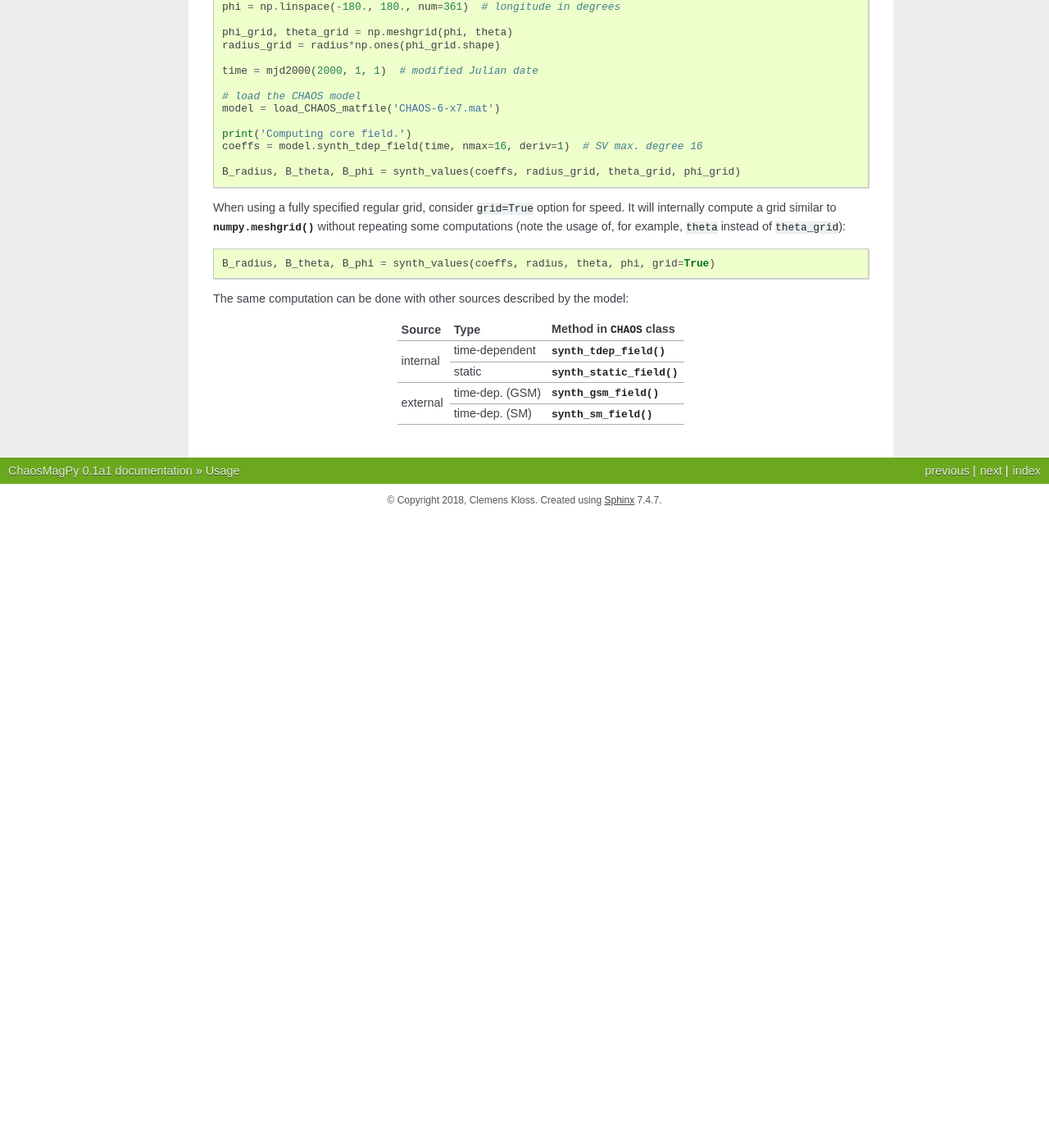
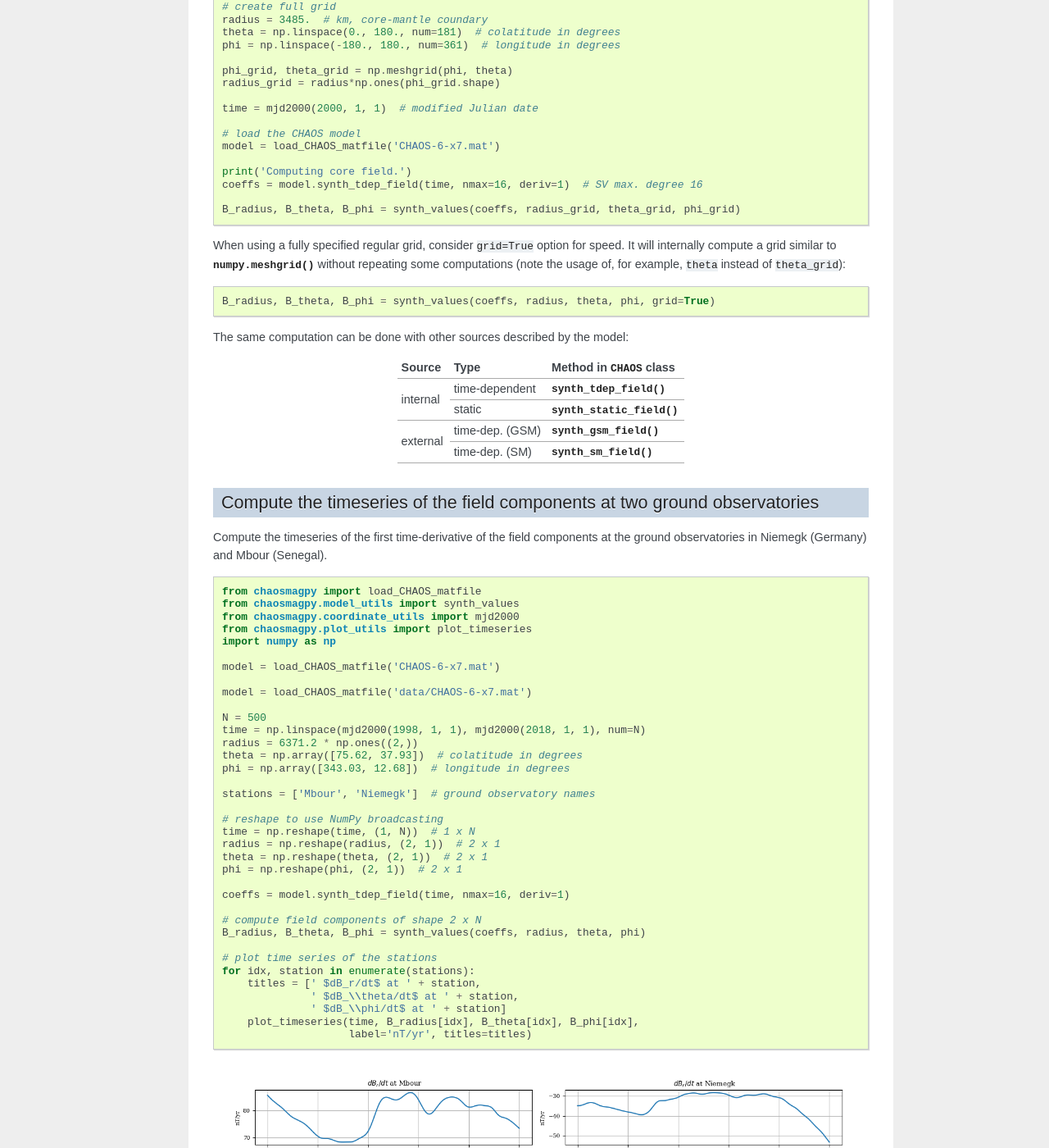
Before and after one commit to ancklo/ChaosMagPy, a Sphinx documentation site: the page built from docs/source/usage.rst, in a window 1280 px wide and 1400 px high, scrolled down 2730 px. Shown: the whole window at 82% size. Built offline with Sphinx 7.4.7, drawn with Linux system fonts in a browser that asks for light colours; before the commit the page ends 3360 px from its top, so only the background shows below that; some of the changed text lies outside the part shown.

Commit message:
Added another example showing how to compute field at stations.

```diff
--- a/docs/source/usage.rst
+++ b/docs/source/usage.rst
@@ -44,6 +44,9 @@ be plotted on a map:
 
 .. code-block:: python
 
+   import chaosmagpy as cp
+
+   model = cp.load_CHAOS_matfile('CHAOS-6-x7.mat')
    model.plot_static_map(radius=6371.2, nmax=85)
 
 .. figure:: images/plot_static_map.png
@@ -111,3 +114,55 @@ The same computation can be done with other sources described by the model:
 +          +-----------------+---------------------------------------------------+
 |          | time-dep. (SM)  | :meth:`~.CHAOS.synth_sm_field`                    |
 +----------+-----------------+---------------------------------------------------+
+
+Compute the timeseries of the field components at two ground observatories
+--------------------------------------------------------------------------
+
+Compute the timeseries of the first time-derivative of the field components at
+the ground observatories in Niemegk (Germany) and Mbour (Senegal).
+
+.. code-block:: python
+
+   from chaosmagpy import load_CHAOS_matfile
+   from chaosmagpy.model_utils import synth_values
+   from chaosmagpy.coordinate_utils import mjd2000
+   from chaosmagpy.plot_utils import plot_timeseries
+   import numpy as np
+
+   model = load_CHAOS_matfile('CHAOS-6-x7.mat')
+
+   model = load_CHAOS_matfile('data/CHAOS-6-x7.mat')
+
+   N = 500
+   time = np.linspace(mjd2000(1998, 1, 1), mjd2000(2018, 1, 1), num=N)
+   radius = 6371.2 * np.ones((2,))
+   theta = np.array([75.62, 37.93])  # colatitude in degrees
+   phi = np.array([343.03, 12.68])  # longitude in degrees
+
+   stations = ['Mbour', 'Niemegk']  # ground observatory names
+
+   # reshape to use NumPy broadcasting
+   time = np.reshape(time, (1, N))  # 1 x N
+   radius = np.reshape(radius, (2, 1))  # 2 x 1
+   theta = np.reshape(theta, (2, 1))  # 2 x 1
+   phi = np.reshape(phi, (2, 1))  # 2 x 1
+
+   coeffs = model.synth_tdep_field(time, nmax=16, deriv=1)
+
+   # compute field components of shape 2 x N
+   B_radius, B_theta, B_phi = synth_values(coeffs, radius, theta, phi)
+
+   # plot time series of the stations
+   for idx, station in enumerate(stations):
+       titles = [' $dB_r/dt$ at ' + station,
+                 ' $dB_\\theta/dt$ at ' + station,
+                 ' $dB_\\phi/dt$ at ' + station]
+       plot_timeseries(time, B_radius[idx], B_theta[idx], B_phi[idx],
+                       label='nT/yr', titles=titles)
+
+.. figure:: images/plot_timeseries.png
+   :align: left
+
+   Timeseries of the secular variation at two ground observatory station.
+
+The same procedure can be repeated with any number of stations.
```
Also changed, not shown: docs/source/images/plot_timeseries.png (added), 1 other file.
